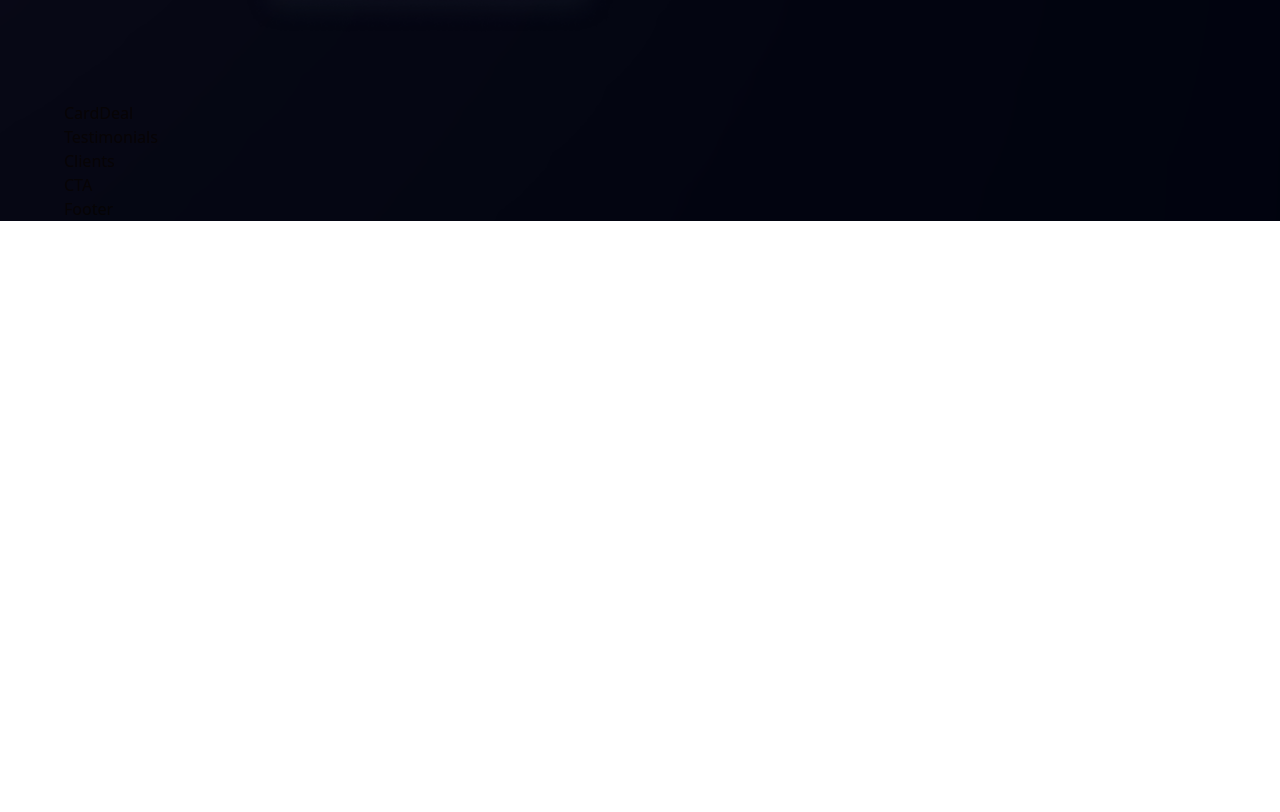
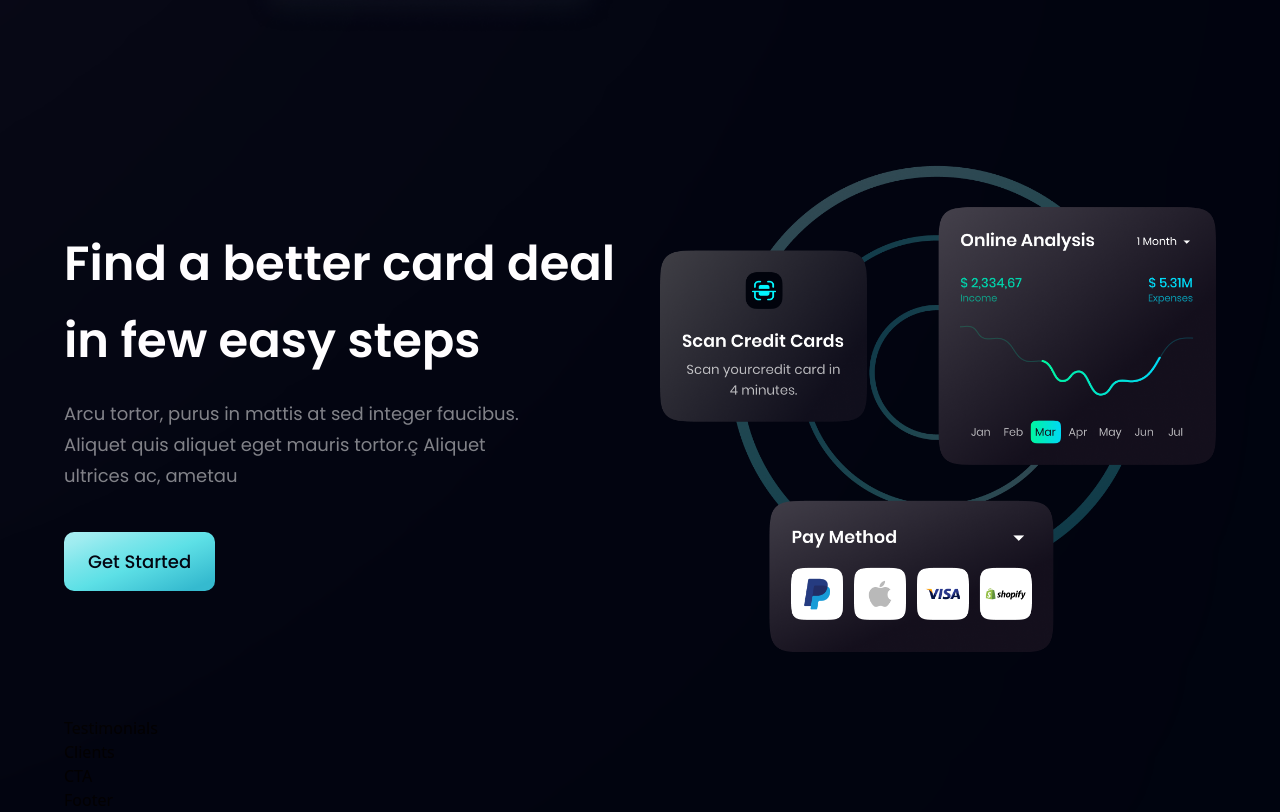
Before and after one commit to Michael3468/bank-modern, a React (Vite) app: page / in a window 1280 px wide. Shown: the part 2024-2836 px from the top of the page. Before the commit the page ends 2245 px from the top, so only its background shows below. Built offline with nearby package versions, Linux system fonts and the light colour scheme.

Commit message:
feat: add CardDeal component

```diff
--- a/src/components/Button.tsx
+++ b/src/components/Button.tsx
@@ -7,7 +7,7 @@ type Props = {
 const Button: FC<Props> = ({ styles }) => (
   <button
     type="button"
-    className={`rounded-xl py-4 px-6 bg-blue-gradient font-poppins font-medium text-[18px] text-primary outline-none ${styles}`}
+    className={`hover:shadow-green rounded-[10px] py-4 px-6 bg-blue-gradient font-poppins font-medium text-[18px] text-primary outline-none ${styles}`}
   >
     Get Started
   </button>
--- a/src/components/CardDeal.tsx
+++ b/src/components/CardDeal.tsx
@@ -1,3 +1,22 @@
-const CardDeal = () => <div>CardDeal</div>;
+import { Button } from '.';
+import { card } from '../assets';
+import styles, { layout } from '../styles';
+
+const CardDeal = () => (
+  <section className={layout.section}>
+    <div className={`${layout.sectionInfo} md:text-left text-center`}>
+      <h2 className={styles.heading2}>Find a better card deal in few easy steps</h2>
+      <p className={`${styles.paragraph} max-w-[470px] mt-5 ms-auto me-auto md:ms-0`}>
+        Arcu tortor, purus in mattis at sed integer faucibus. Aliquet quis aliquet eget mauris
+        tortor.ç Aliquet ultrices ac, ametau
+      </p>
+      <Button styles="mt-10 ms-auto me-auto md:ms-0" />
+    </div>
+
+    <div className={layout.sectionImg}>
+      <img src={card} alt="card" className="w-[100%]" />
+    </div>
+  </section>
+);
 
 export default CardDeal;
```
